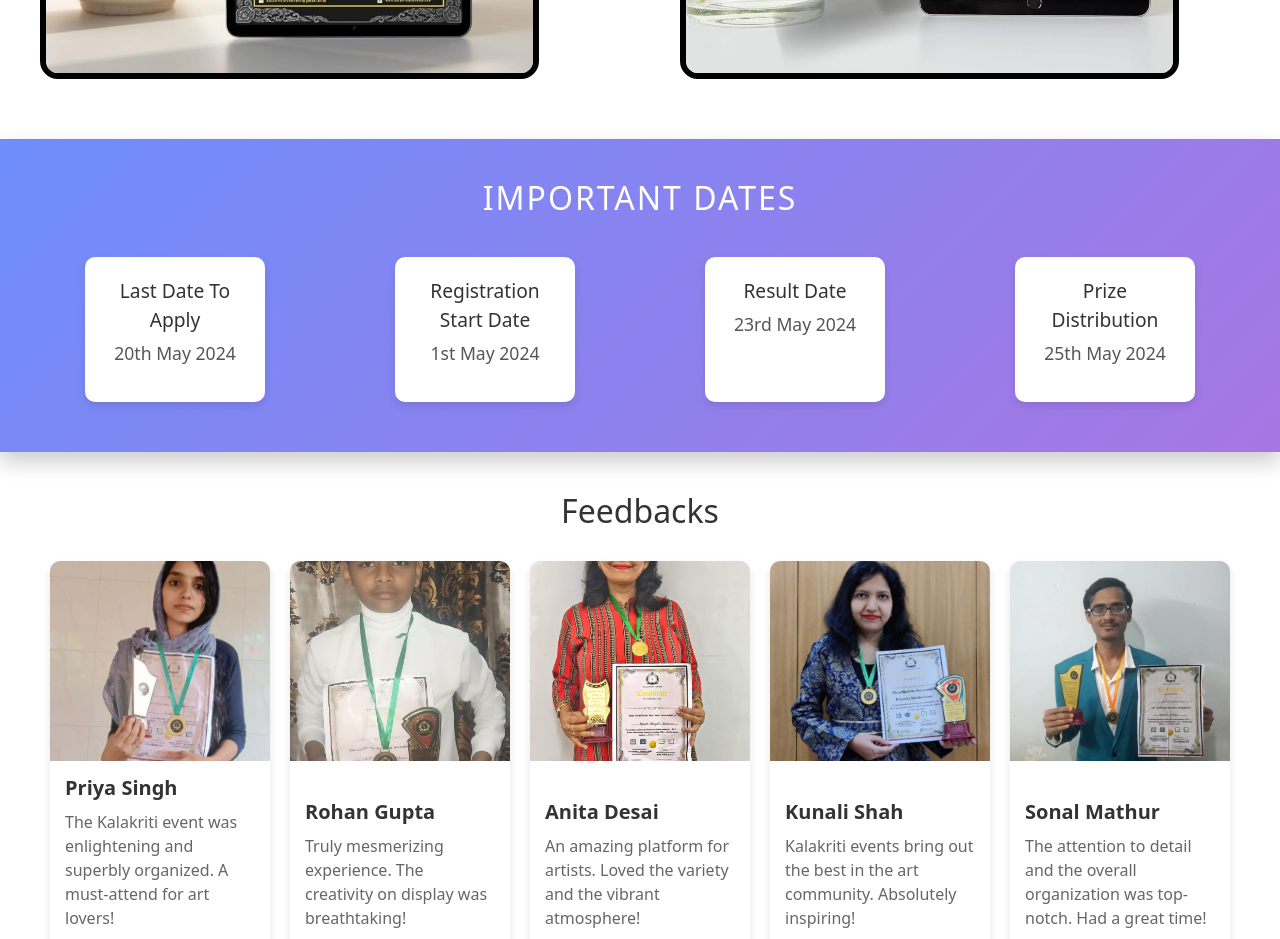
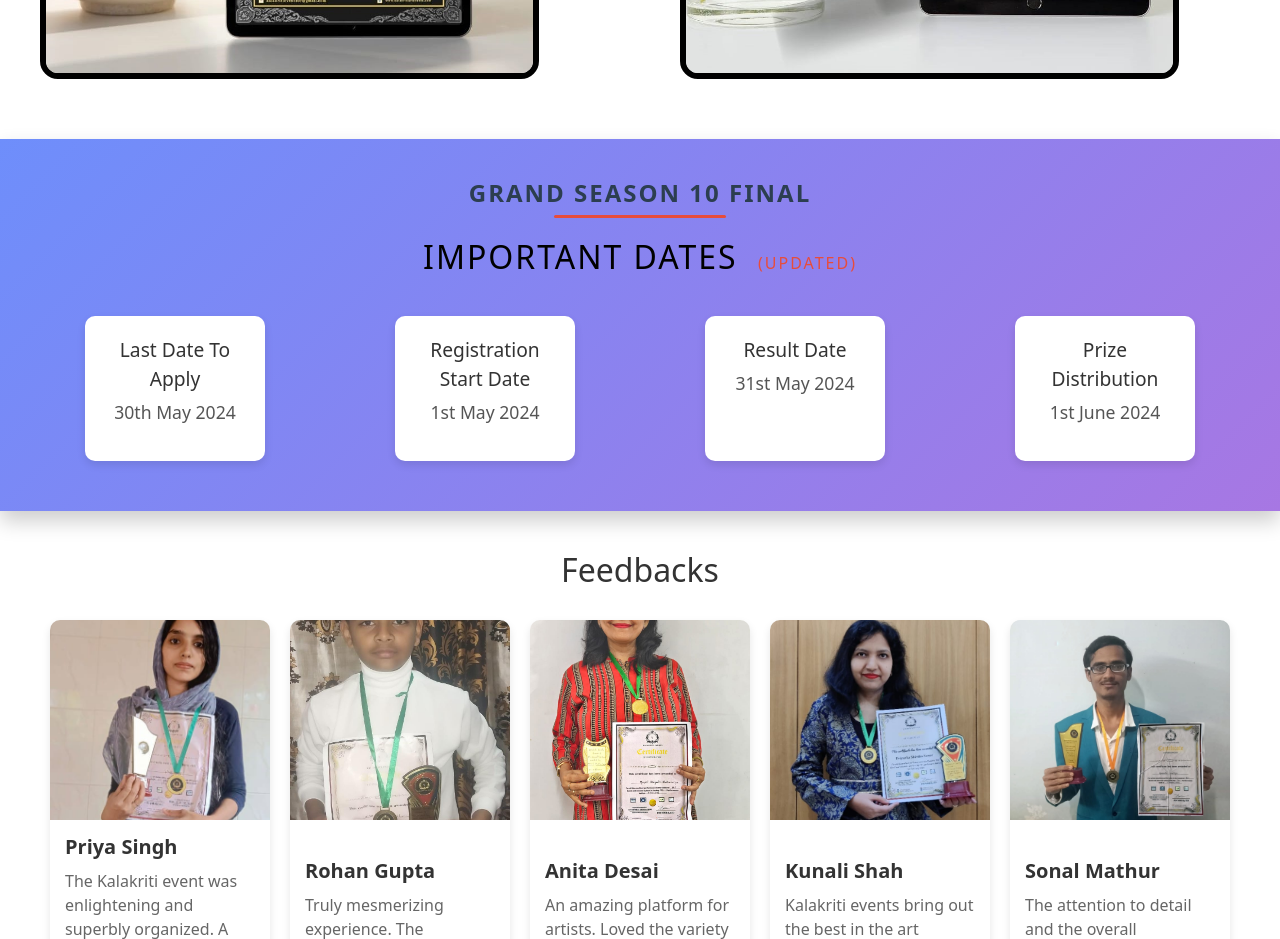
Before and after one commit to kalakritievents/kalakriti-react, a React (Create React App) app: page /dance in a window 1280 px wide. Shown: the part 2780-3719 px from the top of the page. Built offline with nearby package versions, Linux system fonts and the light colour scheme.

Commit message:
season 10 final dates

```diff
--- a/src/App.js
+++ b/src/App.js
@@ -34,6 +34,7 @@
 import TnC from './components/TnC';
 import Privacy from './components/Privacy';
 import Register from './components/register';
+
 // import Contact from './components/Contact';
 // import { SpeedInsights } from "@vercel/speed-insights/next"
 
--- a/src/components/ArtEvent.jsx
+++ b/src/components/ArtEvent.jsx
@@ -22,6 +22,7 @@
 import InfoCards from './InfoCards'; // Ensure the path to your InfoCards component is correct
 import { Link } from 'react-router-dom';
 import Footer from './Footer';
+import DatesCard from './DatesCard'; // Adjust the import path as necessary
 
 
 
@@ -147,27 +148,9 @@
         </div>
       </div>
 
-      <div className={styles.datesSection}>
-        <h2 className={styles.sectionTitle}>IMPORTANT DATES</h2>
-        <div className={styles.datesContainer}>
-          <div className={styles.dateBox}>
-            <p className={styles.dateTitle}>Last Date To Apply</p>
-            <p className={styles.date}>20th May 2024</p>
-          </div>
-          <div className={styles.dateBox}>
-            <p className={styles.dateTitle}>Registration Start Date</p>
-            <p className={styles.date}>1st May 2024</p>
-          </div>
-          <div className={styles.dateBox}>
-            <p className={styles.dateTitle}>Result Date</p>
-            <p className={styles.date}>23rd May 2024</p>
-          </div>
-          <div className={styles.dateBox}>
-            <p className={styles.dateTitle}>Prize Distribution</p>
-            <p className={styles.date}>25th May 2024</p>
-          </div>
-        </div>
-      </div>
+
+
+      <DatesCard/>
 
       <FeedbackCardsContainer />
 
--- a/src/components/ArtEvent.module.css
+++ b/src/components/ArtEvent.module.css
@@ -410,7 +410,7 @@
   }
 
   .sectionTitle {
-    color: #fff;
+    color: black;
     margin-bottom: 30px;
     font-size: 2em;
     text-transform: uppercase;
@@ -479,3 +479,43 @@
         opacity: 0;
     }
 }
+
+
+
+
+.mainTitle {
+    font-size: 1.5rem;
+    font-weight: bold;
+    color: #2c3e50;
+    text-align: center;
+    margin-bottom: 20px;
+    position: relative;
+    display: inline-block;
+    padding-bottom: 10px;
+    text-transform: uppercase;
+    letter-spacing: 2px;
+  }
+
+  .mainTitle::after {
+    content: '';
+    width: 50%;
+    height: 3px;
+    background-color: #e74c3c;
+    position: absolute;
+    bottom: 0;
+    left: 25%;
+    border-radius: 5px;
+  }
+
+  .updated {
+    font-size: 1rem;
+    color: #e74c3c;
+    margin-left: 10px;
+    animation: blink 1.5s step-start infinite;
+  }
+
+  @keyframes blink {
+    50% {
+      opacity: 0;
+    }
+  }
--- a/src/components/DanceEvent.jsx
+++ b/src/components/DanceEvent.jsx
@@ -19,6 +19,7 @@
 import InfoCards from './InfoCards'; // Ensure the path to your InfoCards component is correct
 import { Link } from 'react-router-dom';
 import Footer from './Footer';
+import DatesCard from './DatesCard'; // Adjust the import path as necessary
 
 
 
@@ -106,27 +107,8 @@
       </div>
 
 
-      <div className={styles.datesSection}>
-        <h2 className={styles.sectionTitle}>IMPORTANT DATES</h2>
-        <div className={styles.datesContainer}>
-          <div className={styles.dateBox}>
-            <p className={styles.dateTitle}>Last Date To Apply</p>
-            <p className={styles.date}>20th May 2024</p>
-          </div>
-          <div className={styles.dateBox}>
-            <p className={styles.dateTitle}>Registration Start Date</p>
-            <p className={styles.date}>1st May 2024</p>
-          </div>
-          <div className={styles.dateBox}>
-            <p className={styles.dateTitle}>Result Date</p>
-            <p className={styles.date}>23rd May 2024</p>
-          </div>
-          <div className={styles.dateBox}>
-            <p className={styles.dateTitle}>Prize Distribution</p>
-            <p className={styles.date}>25th May 2024</p>
-          </div>
-        </div>
-      </div>
+      <DatesCard/>
+
 
       <FeedbackCardsContainer />
 
--- /dev/null
+++ b/src/components/DatesCard.jsx
@@ -0,0 +1,31 @@
+import React from 'react';
+import styles from './ArtEvent.module.css';
+
+const DatesCard = () => {
+  return (
+    <div className={styles.datesSection}>
+      <h1 className={styles.mainTitle}>GRAND SEASON 10 FINAL</h1>
+      <h2 className={styles.sectionTitle}>IMPORTANT DATES <span className={styles.updated}>(Updated)</span></h2>
+      <div className={styles.datesContainer}>
+        <div className={styles.dateBox}>
+          <p className={styles.dateTitle}>Last Date To Apply</p>
+          <p className={styles.date}>30th May 2024</p>
+        </div>
+        <div className={styles.dateBox}>
+          <p className={styles.dateTitle}>Registration Start Date</p>
+          <p className={styles.date}>1st May 2024</p>
+        </div>
+        <div className={styles.dateBox}>
+          <p className={styles.dateTitle}>Result Date</p>
+          <p className={styles.date}>31st May 2024</p>
+        </div>
+        <div className={styles.dateBox}>
+          <p className={styles.dateTitle}>Prize Distribution</p>
+          <p className={styles.date}>1st June 2024</p>
+        </div>
+      </div>
+    </div>
+  );
+};
+
+export default DatesCard;
--- a/src/components/MehndiEvent.jsx
+++ b/src/components/MehndiEvent.jsx
@@ -21,6 +21,7 @@
 import InfoCards from './InfoCards'; // Ensure the path to your InfoCards component is correct
 import { Link } from 'react-router-dom';
 import Footer from './Footer';
+import DatesCard from './DatesCard'; // Adjust the import path as necessary
 
 
 
@@ -148,27 +149,10 @@
       </div>
 
 
-      <div className={styles.datesSection}>
-        <h2 className={styles.sectionTitle}>IMPORTANT DATES</h2>
-        <div className={styles.datesContainer}>
-          <div className={styles.dateBox}>
-            <p className={styles.dateTitle}>Last Date To Apply</p>
-            <p className={styles.date}>20th May 2024</p>
-          </div>
-          <div className={styles.dateBox}>
-            <p className={styles.dateTitle}>Registration Start Date</p>
-            <p className={styles.date}>1st May 2024</p>
-          </div>
-          <div className={styles.dateBox}>
-            <p className={styles.dateTitle}>Result Date</p>
-            <p className={styles.date}>23rd May 2024</p>
-          </div>
-          <div className={styles.dateBox}>
-            <p className={styles.dateTitle}>Prize Distribution</p>
-            <p className={styles.date}>25th May 2024</p>
-          </div>
-        </div>
-      </div>
+
+
+      <DatesCard/>
+
 
       <FeedbackCardsContainer />
 
--- a/src/components/PhotographyEvent.jsx
+++ b/src/components/PhotographyEvent.jsx
@@ -22,6 +22,7 @@
 import InfoCards from './InfoCards'; // Ensure the path to your InfoCards component is correct
 import { Link } from 'react-router-dom';
 import Footer from './Footer';
+import DatesCard from './DatesCard'; // Adjust the import path as necessary
 
 
 
@@ -149,27 +150,10 @@
       </div>
 
 
-      <div className={styles.datesSection}>
-        <h2 className={styles.sectionTitle}>IMPORTANT DATES</h2>
-        <div className={styles.datesContainer}>
-          <div className={styles.dateBox}>
-            <p className={styles.dateTitle}>Last Date To Apply</p>
-            <p className={styles.date}>20th May 2024</p>
-          </div>
-          <div className={styles.dateBox}>
-            <p className={styles.dateTitle}>Registration Start Date</p>
-            <p className={styles.date}>1st May 2024</p>
-          </div>
-          <div className={styles.dateBox}>
-            <p className={styles.dateTitle}>Result Date</p>
-            <p className={styles.date}>23rd May 2024</p>
-          </div>
-          <div className={styles.dateBox}>
-            <p className={styles.dateTitle}>Prize Distribution</p>
-            <p className={styles.date}>25th May 2024</p>
-          </div>
-        </div>
-      </div>
+
+
+      <DatesCard/>
+
 
       <FeedbackCardsContainer />
 
--- a/src/components/RangoliEvent.jsx
+++ b/src/components/RangoliEvent.jsx
@@ -21,6 +21,7 @@
 import InfoCards from './InfoCards'; // Ensure the path to your InfoCards component is correct
 import { Link } from 'react-router-dom';
 import Footer from './Footer';
+import DatesCard from './DatesCard'; // Adjust the import path as necessary
 
 
 
@@ -148,27 +149,8 @@
       </div>
 
 
-      <div className={styles.datesSection}>
-        <h2 className={styles.sectionTitle}>IMPORTANT DATES</h2>
-        <div className={styles.datesContainer}>
-          <div className={styles.dateBox}>
-            <p className={styles.dateTitle}>Last Date To Apply</p>
-            <p className={styles.date}>20th May 2024</p>
-          </div>
-          <div className={styles.dateBox}>
-            <p className={styles.dateTitle}>Registration Start Date</p>
-            <p className={styles.date}>1st May 2024</p>
-          </div>
-          <div className={styles.dateBox}>
-            <p className={styles.dateTitle}>Result Date</p>
-            <p className={styles.date}>23rd May 2024</p>
-          </div>
-          <div className={styles.dateBox}>
-            <p className={styles.dateTitle}>Prize Distribution</p>
-            <p className={styles.date}>25th May 2024</p>
-          </div>
-        </div>
-      </div>
+      <DatesCard/>
+
 
       <FeedbackCardsContainer />
 
--- a/src/components/SingingEvent.jsx
+++ b/src/components/SingingEvent.jsx
@@ -21,6 +21,7 @@
 import InfoCards from './InfoCards'; // Ensure the path to your InfoCards component is correct
 import { Link } from 'react-router-dom';
 import Footer from './Footer';
+import DatesCard from './DatesCard'; // Adjust the import path as necessary
 
 
 
@@ -111,27 +112,8 @@
       </div>
 
 
-      <div className={styles.datesSection}>
-        <h2 className={styles.sectionTitle}>IMPORTANT DATES</h2>
-        <div className={styles.datesContainer}>
-          <div className={styles.dateBox}>
-            <p className={styles.dateTitle}>Last Date To Apply</p>
-            <p className={styles.date}>20th May 2024</p>
-          </div>
-          <div className={styles.dateBox}>
-            <p className={styles.dateTitle}>Registration Start Date</p>
-            <p className={styles.date}>1st May 2024</p>
-          </div>
-          <div className={styles.dateBox}>
-            <p className={styles.dateTitle}>Result Date</p>
-            <p className={styles.date}>23rd May 2024</p>
-          </div>
-          <div className={styles.dateBox}>
-            <p className={styles.dateTitle}>Prize Distribution</p>
-            <p className={styles.date}>25th May 2024</p>
-          </div>
-        </div>
-      </div>
+      <DatesCard/>
+
 
       <FeedbackCardsContainer />
 
```
